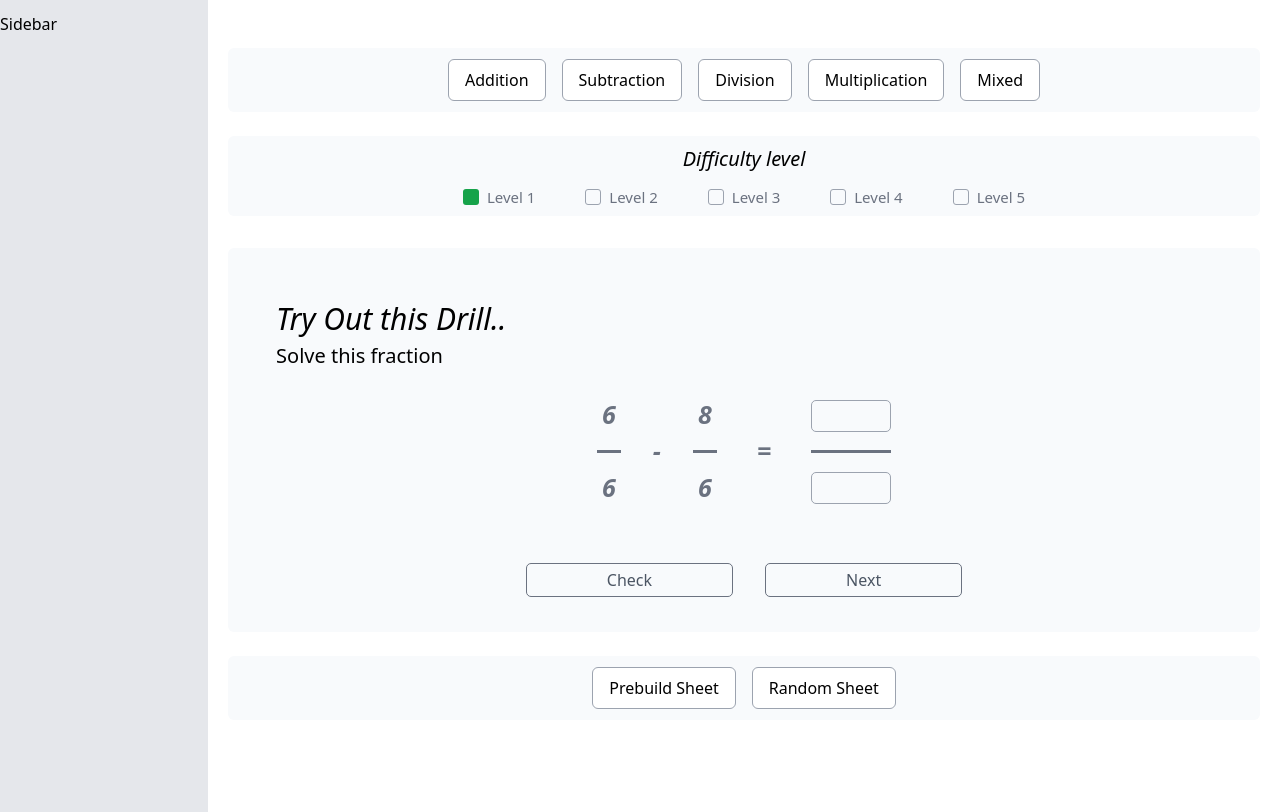
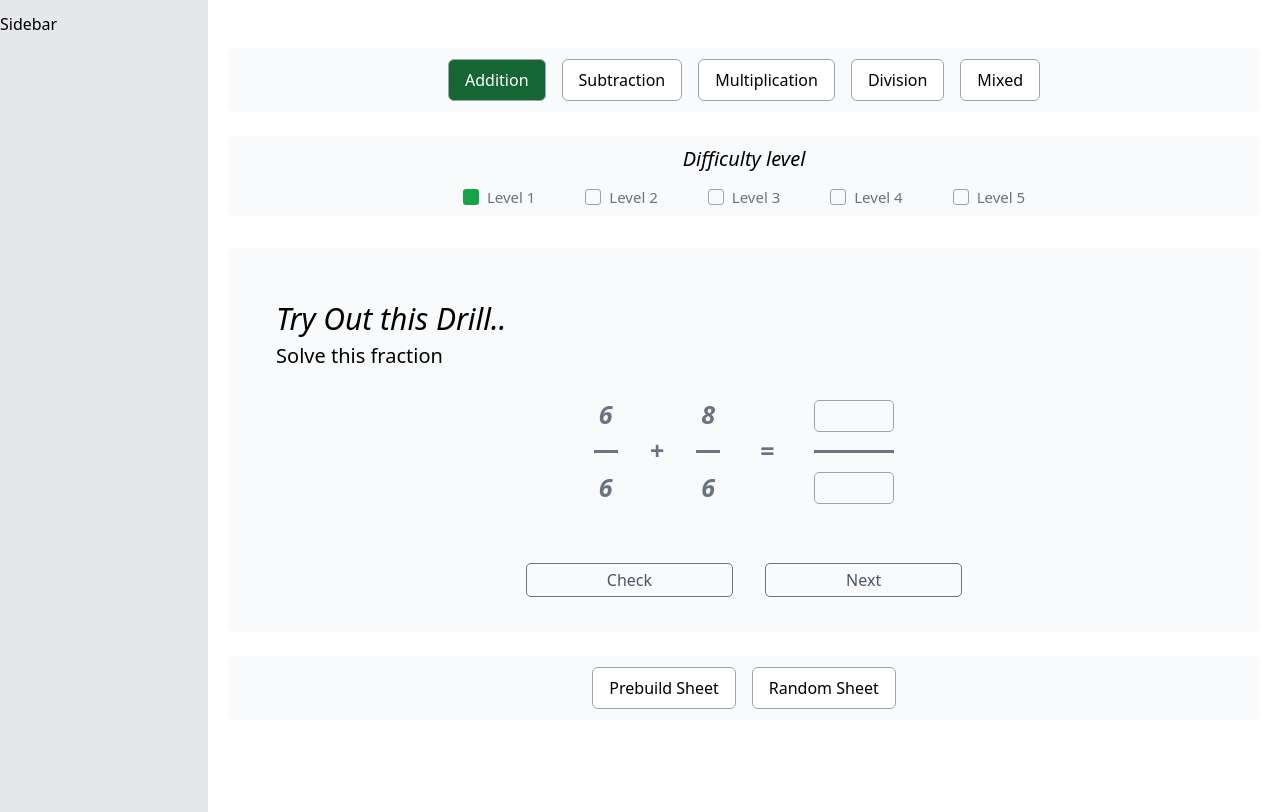
Before and after one commit to tariq-khan9/maths, a React (Create React App) app: page / in a window 1280 px wide. Built offline with nearby package versions, Linux system fonts and the light colour scheme.

Commit message:
selected

```diff
--- a/src/components/Arithmetic/Arithmetic.js
+++ b/src/components/Arithmetic/Arithmetic.js
@@ -37,7 +37,7 @@ const Arithmetic = () => {
 
   const [result, setResult] = useState(false)
   const [difficulty, setDifficulty] =  useState(1)
-  const [operation, setOperation] = useState(2)
+  const [operation, setOperation] = useState(1)
 
   const [inputs, setInputs] = useState({
     numerator: 1,
@@ -102,7 +102,7 @@ const Arithmetic = () => {
 
   const handleCheck = () => {
 
-     if (operation==='addition'){
+     if (operation===1){
             const checkDeno = randomNums.denominator1 * randomNums.denominator2;
 
             const checkNum = (randomNums.numerator1*randomNums.denominator2) + (randomNums.numerator2*randomNums.denominator1);
@@ -112,7 +112,7 @@ const Arithmetic = () => {
             var inputResult = inputs.numerator/inputs.denominator;
      }
 
-    if (operation==='subraction'){
+    if (operation===2){
           const checkDeno = randomNums.denominator1 * randomNums.denominator2;
 
           const checkNum = (randomNums.numerator1*randomNums.denominator2) - (randomNums.numerator2*randomNums.denominator1);
@@ -122,7 +122,7 @@ const Arithmetic = () => {
           var inputResult = inputs.numerator/inputs.denominator;
     }
 
-    if (operation==='multiplication') {
+    if (operation===3) {
           const checkDeno = randomNums.denominator1 * randomNums.denominator2;
 
           const checkNum =  randomNums.numerator1 * randomNums.numerator2;
@@ -148,11 +148,11 @@ const Arithmetic = () => {
     <div className='px-[20px] w-screen flex flex-col pt-12'>
         <div className='buttons-div w-100 h-16 bg-slate-50 rounded-md flex items-center justify-center '>
             <div className='flex flex-row justify-center  items-center'>
-              <button className='btn-tab'>Addition</button>
-              <button className='btn-tab'>Subtraction</button>
-              <button className='btn-tab'>Division</button>
-              <button className='btn-tab'>Multiplication</button>
-              <button className='btn-tab'>Mixed</button>
+              <button onClick={()=>setOperation(1)} className={`btn-tab ${operation === 1 ? 'btn-selected' : ''}`}>Addition</button>
+              <button onClick={()=>setOperation(2)} className={`btn-tab ${operation === 2 ? 'btn-selected' : ''}`}>Subtraction</button>
+              <button onClick={()=>setOperation(3)} className={`btn-tab ${operation === 3 ? 'btn-selected' : ''}`}>Multiplication</button>
+              <button onClick={()=>setOperation(3)} className={`btn-tab ${operation === 4 ? 'btn-selected' : ''}`}>Division</button>
+              <button className={`btn-tab ${operation === 5 ? 'btn-selected' : ''}`}>Mixed</button>
             </div>
 
         </div>
--- a/src/index.css
+++ b/src/index.css
@@ -6,7 +6,10 @@
    @apply p-2 px-4 rounded-md border mx-2 font-thin border-gray-400   bg-white hover:shadow-lg  hover:shadow-slate-300
 }
 
-
+.btn-selected {
+ @apply bg-green-800 text-white
+  /* Add any other styles you want for the selected button */
+}
 
 .card-drill {
    @apply  p-12 h-96  rounded-md mt-8 bg-slate-50
```
